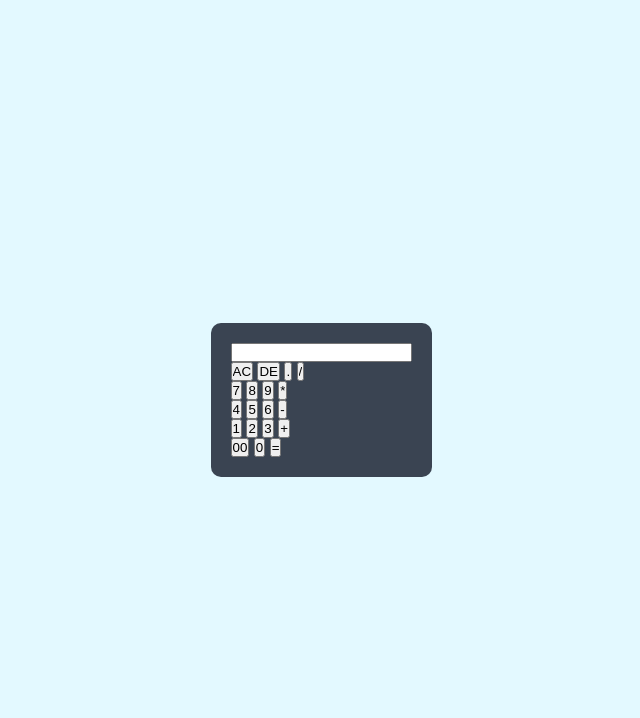
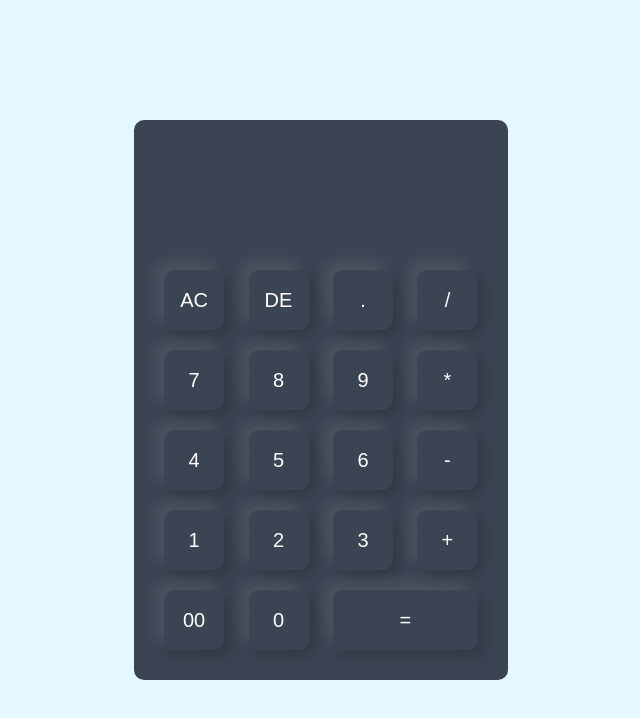
Before and after one commit to 0xR3TRO/Calculator, a plain HTML site: page index.html in a window 1280 px wide. Shown: the whole page, without its empty margins (319-959 px from the left). Drawn offline with Linux system fonts and the light colour scheme.

Commit message:
HTML (v.0.3)

```diff
--- a/index.html
+++ b/index.html
@@ -15,7 +15,7 @@
     <div class="container">
         <div class="calculator">
             <form>
-                <div>
+                <div class="display">
                     <input type="text" name="display">
                 </div>
                 <div>
@@ -25,7 +25,7 @@
                     <input type="button" value="/">
                 </div>
                 <div>
-                    <input type="button" value="7">
+                    <input type="button" value="7" onclick="display.value += '7' ">
                     <input type="button" value="8">
                     <input type="button" value="9">
                     <input type="button" value="*">
@@ -45,7 +45,7 @@
                 <div>
                     <input type="button" value="00">
                     <input type="button" value="0">
-                    <input type="button" value="=">
+                    <input type="button" value="=" class="equal">
                 </div>
             </form>
         </div>
--- a/style.css
+++ b/style.css
@@ -19,3 +19,34 @@
     padding: 20px;
     border-radius: 10px;
 }
+
+.calculator form input{
+    border: 0;
+    outline: 0;
+    width: 60px;
+    height: 60px;
+    border-radius: 10px;
+    box-shadow: -8px -8px 15px rgba(255, 255, 255, 0.1), 5px 5px 15px rgba(0, 0, 0, 0.2);
+    background: transparent;
+    font-size: 20px;
+    color: #fff;
+    cursor: pointer;
+    margin: 10px;
+}
+
+form .display{
+    display: flex;
+    justify-content: flex-end;
+    margin: 20px 0;
+}
+
+form .display input{
+    text-align: right;
+    flex: 1;
+    font-size: 45px;
+    box-shadow: none;
+}
+
+form input.equal{
+    width: 145px;
+}
```
